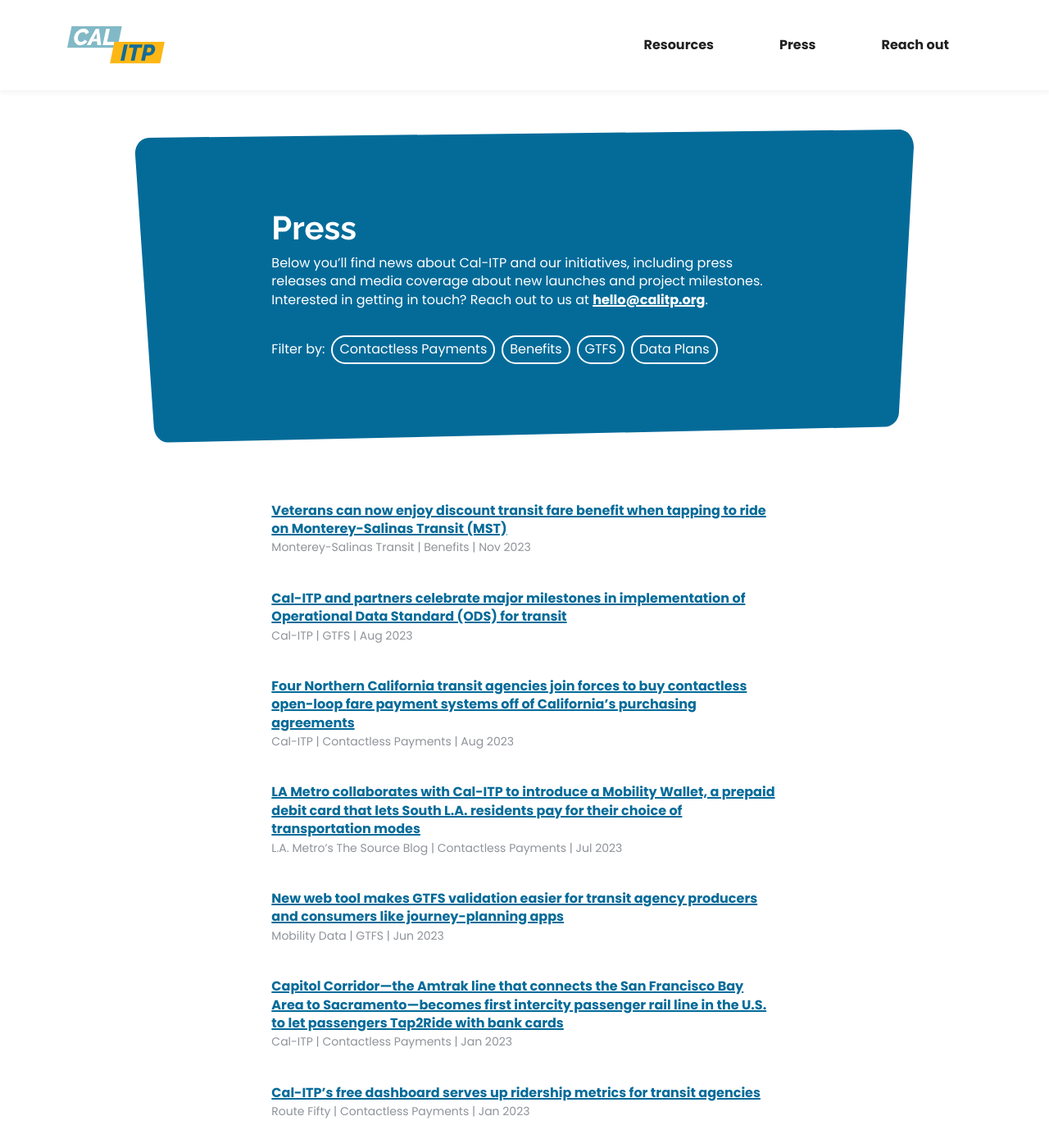
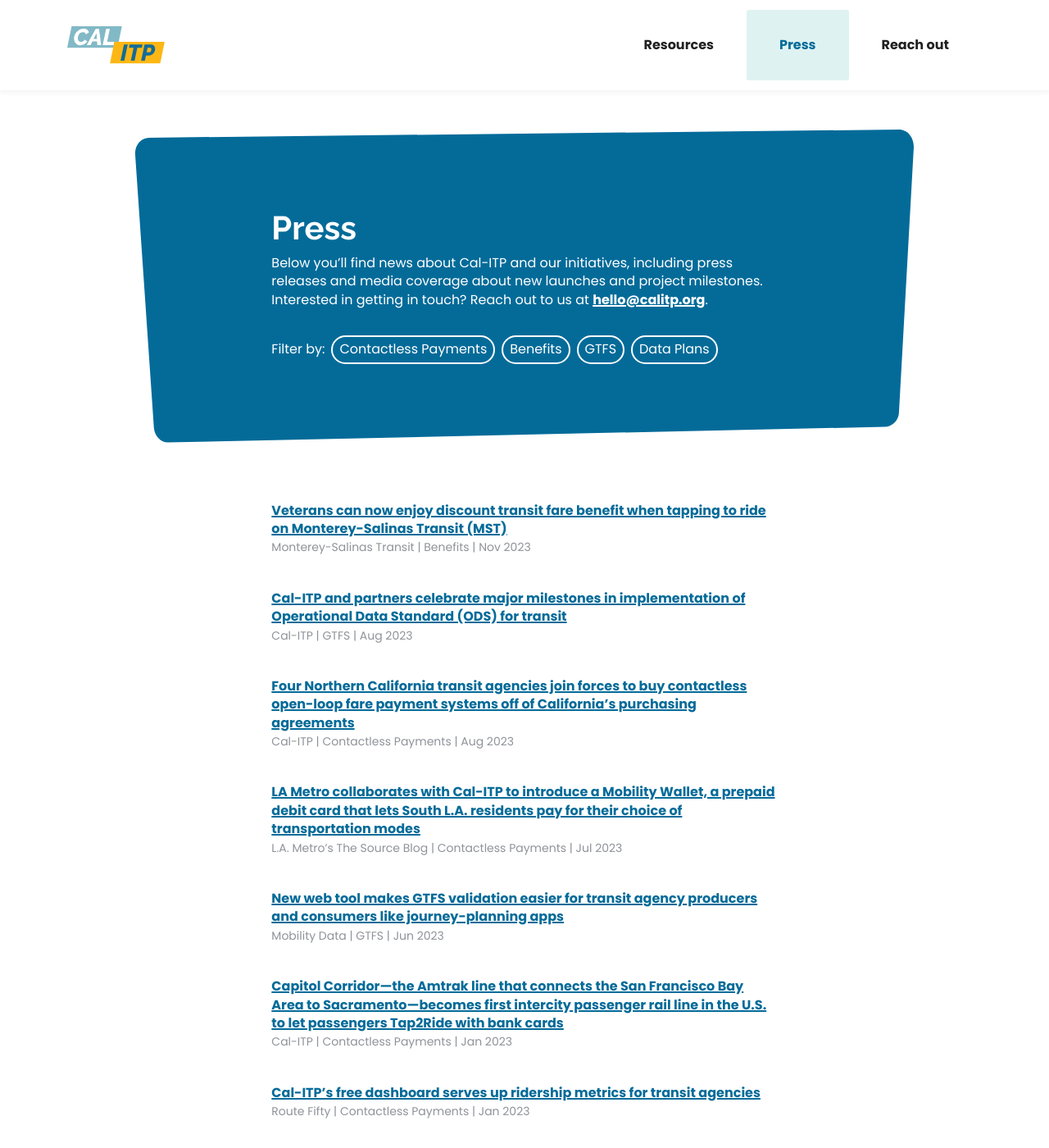
Before and after one commit to cal-itp/calitp.org, a Jekyll site: the page built from src/press.html, in a window 1280 px wide and 1400 px high. Shown: the whole window at 82% size. Built offline with Jekyll 4.4.1, drawn with Linux system fonts in a browser that asks for light colours.

Commit message:
refactor(nav): first pass @ nav

```diff
--- a/_config.yml
+++ b/_config.yml
@@ -20,6 +20,14 @@
 description: A state government initiative, Cal-ITP is making riding by rail and bus simpler and more cost-effective—for California transit providers and riders.
 domain: www.calitp.org
 google_fonts: "https://fonts.googleapis.com/css2?family=Poppins:wght@400;700&family=Raleway:wght@700&display=swap"
+navigation:
+  header:
+    - name: Resources
+      url: /resources
+    - name: Press
+      url: /press
+    - name: Reach out
+      url: /#reachout
 source: ./src
 timezone: America/Los_Angeles
 title: "Cal-ITP: California Integrated Travel Project"
--- a/src/_includes/header.html
+++ b/src/_includes/header.html
@@ -19,13 +19,8 @@
       <div class="navbar-collapse collapse justify-content-end" id="mainNav">
         <ul class="navbar-nav mb-0">
           <li class="nav-item">
-            <a class="h4 mb-0 nav-link d-block" href="{% link resources.html %}">Resources</a>
-          </li>
-          <li class="nav-item">
-            <a class="h4 mb-0 nav-link d-block" href="{% link press.html %}">Press</a>
-          </li>
-          <li class="nav-item">
-            <a class="h4 mb-0 nav-link d-block" href="/#reachout">Reach out</a>
+            {% include link_repeater.html menu_items=site.navigation.header anchor_class="dropdown-item h4 mb-0 nav-link d-block"
+            %}
           </li>
         </ul>
       </div>
--- /dev/null
+++ b/src/_includes/link_repeater.html
@@ -0,0 +1,14 @@
+{% for menu_item in include.menu_items %}
+  {% assign current_page = page.url | replace: '/', '' %}
+  {% assign menu_url = menu_item.url | replace: '/', '' %}
+  <li class="{{ include.list_class | default: '' }}">
+    <a
+      href="{{ menu_item.url }}"
+      class="{{ include.anchor_class | default: '' }}"
+      {% if menu_item.target %}target="{{ menu_item.target }}"{% endif %}
+      {% if menu_url == current_page %}aria-current="page"{% endif %}
+    >
+      {{ menu_item.name }}
+    </a>
+  </li>
+{% endfor %}
--- a/src/stylesheets/main.css
+++ b/src/stylesheets/main.css
@@ -18,6 +18,7 @@
   --calitp-primary-blue: rgb(4, 107, 153); /* #046b99 */
   --calitp-primary-dark-blue: rgb(34, 81, 115); /* #225173 */
   --calitp-background-blue: rgb(245, 249, 251); /* #F5F9FB */
+  --calitp-background-light-blue: rgb(223, 242, 242); /* #DFF2F2 */
   --calitp-cyan-1: rgb(213, 238, 245); /* #d5eef5 */
   --calitp-gray-2: rgb(200, 200, 201); /* #C8C8C9 */
   --calitp-green-4: rgb(0, 117, 91); /* #00755b */
@@ -171,8 +172,14 @@
   padding: 31.4px 0 31.4px 0;
 }
 
+.dropdown-item[aria-current="page"] {
+  color: var(--calitp-primary-blue);
+  background-color: var(--calitp-background-light-blue);
+  border-radius: 3px;
+}
+
 header .nav-link:hover {
-  background-color: var(--calitp-background-blue);
+  background-color: var(--calitp-background-light-blue);
 }
 
 main.container {
```
